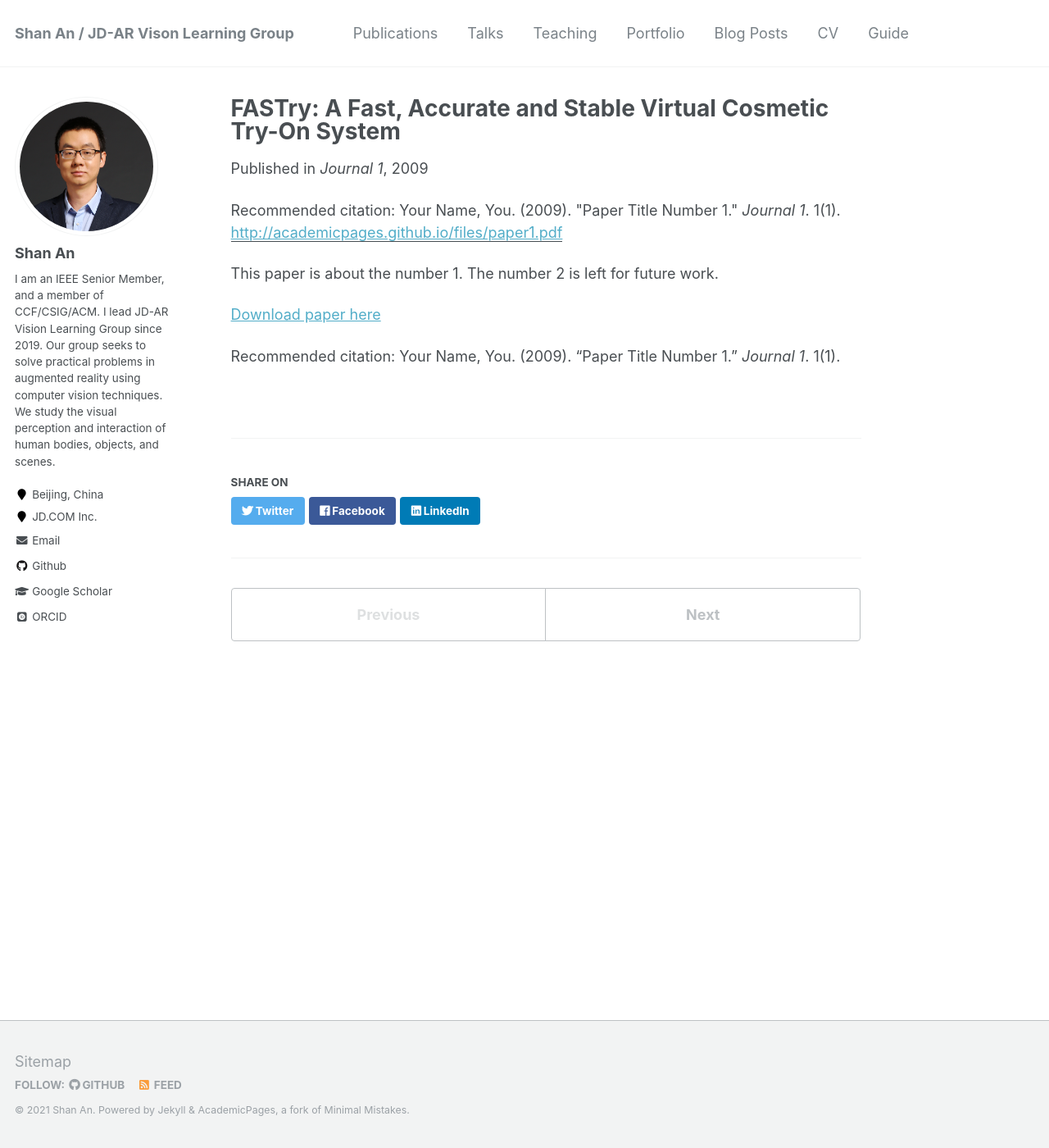
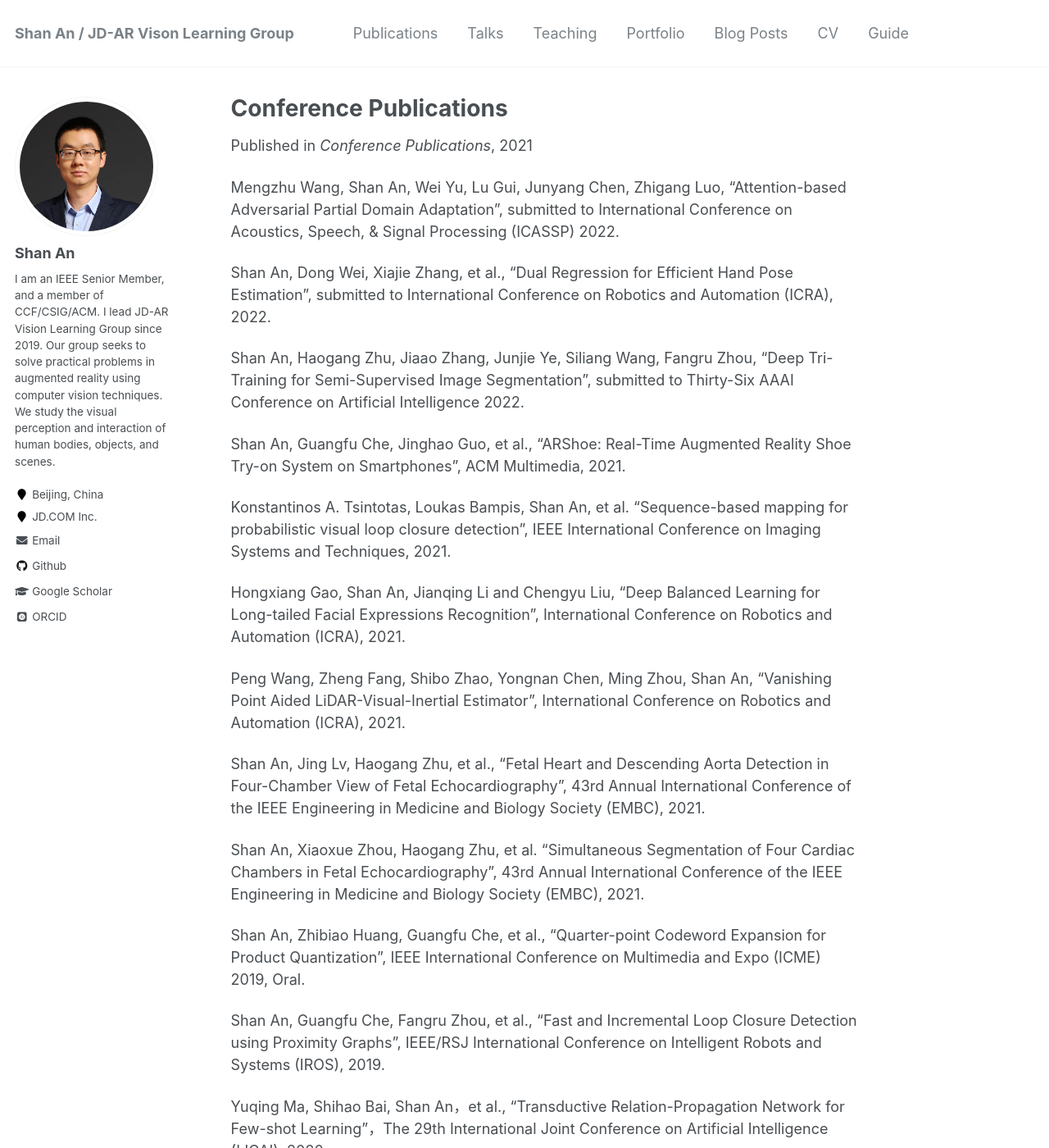
Before and after one commit to anshan-XR-ROB/anshan-XR-ROB.github.io, a Jekyll site: the page built from _publications/2009-10-01-paper-title-number-1.md, in a window 1280 px wide and 1400 px high. Shown: the whole window at 82% size. Built offline with Jekyll 4.4.1, drawn with Linux system fonts in a browser that asks for light colours; some web fonts are replaced; some of the changed text lies outside the part shown.

Commit message:
Update 2009-10-01-paper-title-number-1.md

```diff
--- a/_publications/2009-10-01-paper-title-number-1.md
+++ b/_publications/2009-10-01-paper-title-number-1.md
@@ -1,15 +1,38 @@
 ---
-title: "FASTry: A Fast, Accurate and Stable Virtual Cosmetic Try-On System"
+title: "Conference Publications"
 collection: publications
 permalink: /publication/2009-10-01-paper-title-number-1
 excerpt: 'This paper is about the number 1. The number 2 is left for future work.'
-date: 2009-10-01
-venue: 'Journal 1'
-paperurl: 'http://academicpages.github.io/files/paper1.pdf'
-citation: 'Your Name, You. (2009). &quot;Paper Title Number 1.&quot; <i>Journal 1</i>. 1(1).'
+date: 2021-10-03
+venue: 'Conference Publications'
+paperurl:
+citation:
 ---
-This paper is about the number 1. The number 2 is left for future work.
 
-[Download paper here](http://academicpages.github.io/files/paper1.pdf)
+Mengzhu Wang, Shan An, Wei Yu, Lu Gui, Junyang Chen, Zhigang Luo, “Attention-based Adversarial Partial Domain Adaptation”, submitted to International Conference on Acoustics, Speech, & Signal Processing (ICASSP) 2022.
 
-Recommended citation: Your Name, You. (2009). "Paper Title Number 1." <i>Journal 1</i>. 1(1).
+Shan An, Dong Wei, Xiajie Zhang, et al., “Dual Regression for Efficient Hand Pose Estimation”, submitted to International Conference on Robotics and Automation (ICRA), 2022.
+
+Shan An, Haogang Zhu, Jiaao Zhang, Junjie Ye, Siliang Wang, Fangru Zhou, “Deep Tri-Training for Semi-Supervised Image Segmentation”, submitted to Thirty-Six AAAI Conference on Artificial Intelligence 2022.
+
+Shan An, Guangfu Che, Jinghao Guo, et al., “ARShoe: Real-Time Augmented Reality Shoe Try-on System on Smartphones”, ACM Multimedia, 2021.
+
+Konstantinos A. Tsintotas, Loukas Bampis, Shan An, et al.  “Sequence-based mapping for probabilistic visual loop closure detection”, IEEE International Conference on Imaging Systems and Techniques, 2021.
+
+Hongxiang Gao, Shan An, Jianqing Li and Chengyu Liu, “Deep Balanced Learning for Long-tailed Facial Expressions Recognition”, International Conference on Robotics and Automation (ICRA), 2021.
+
+Peng Wang, Zheng Fang, Shibo Zhao, Yongnan Chen, Ming Zhou, Shan An, “Vanishing Point Aided LiDAR-Visual-Inertial Estimator”, International Conference on Robotics and Automation (ICRA), 2021.
+
+Shan An, Jing Lv, Haogang Zhu, et al., “Fetal Heart and Descending Aorta Detection in Four-Chamber View of Fetal Echocardiography”, 43rd Annual International Conference of the IEEE Engineering in Medicine and Biology Society (EMBC), 2021.
+
+Shan An, Xiaoxue Zhou, Haogang Zhu, et al. “Simultaneous Segmentation of Four Cardiac Chambers in Fetal Echocardiography”, 43rd Annual International Conference of the IEEE Engineering in Medicine and Biology Society (EMBC), 2021.
+
+Shan An, Zhibiao Huang, Guangfu Che, et al., “Quarter-point Codeword Expansion for Product Quantization”, IEEE International Conference on Multimedia and Expo (ICME) 2019, Oral.
+
+Shan An, Guangfu Che, Fangru Zhou, et al., “Fast and Incremental Loop Closure Detection using Proximity Graphs”, IEEE/RSJ International Conference on Intelligent Robots and Systems (IROS), 2019.
+
+Yuqing Ma, Shihao Bai, Shan An，et al., “Transductive Relation-Propagation Network for Few-shot Learning”，The 29th International Joint Conference on Artificial Intelligence (IJCAI), 2020.
+
+Shan An, Zhibiao Huang, Yu Chen, Zhi Weng, “Near Duplicate Product Image Detection Based on Binary Hashing”, ACM 2017 International Conference on Deep Learning Technologies, 2017.
+
+Shan An, Xin Ma, Rui Song, Yibin Li, “Face Detection and Recognition with SURF for Human-Robot Interaction”, IEEE International Conference on Automation & Logistics, 2009.
```
